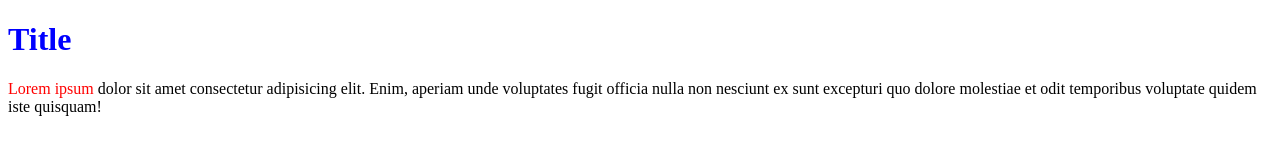
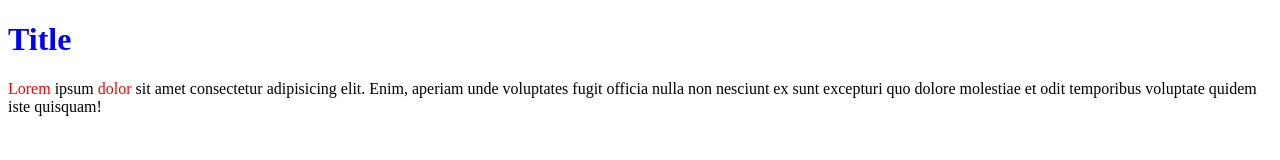
Before and after one commit to tycoonkabuzi/Task50356, a plain HTML site: page index.html in a window 1280 px wide. Drawn offline with Linux system fonts and the light colour scheme.

Commit message:
Change the span position

```diff
--- a/index.html
+++ b/index.html
@@ -9,10 +9,10 @@
   <body>
     <h1>Title</h1>
     <p>
-      <span>Lorem ipsum</span> dolor sit amet consectetur adipisicing elit.
-      Enim, aperiam unde voluptates fugit officia nulla non nesciunt ex sunt
-      excepturi quo dolore molestiae et odit temporibus voluptate quidem iste
-      quisquam!
+      <span>Lorem </span>ipsum <span>dolor</span> sit amet consectetur
+      adipisicing elit. Enim, aperiam unde voluptates fugit officia nulla non
+      nesciunt ex sunt excepturi quo dolore molestiae et odit temporibus
+      voluptate quidem iste quisquam!
     </p>
   </body>
 </html>
```
